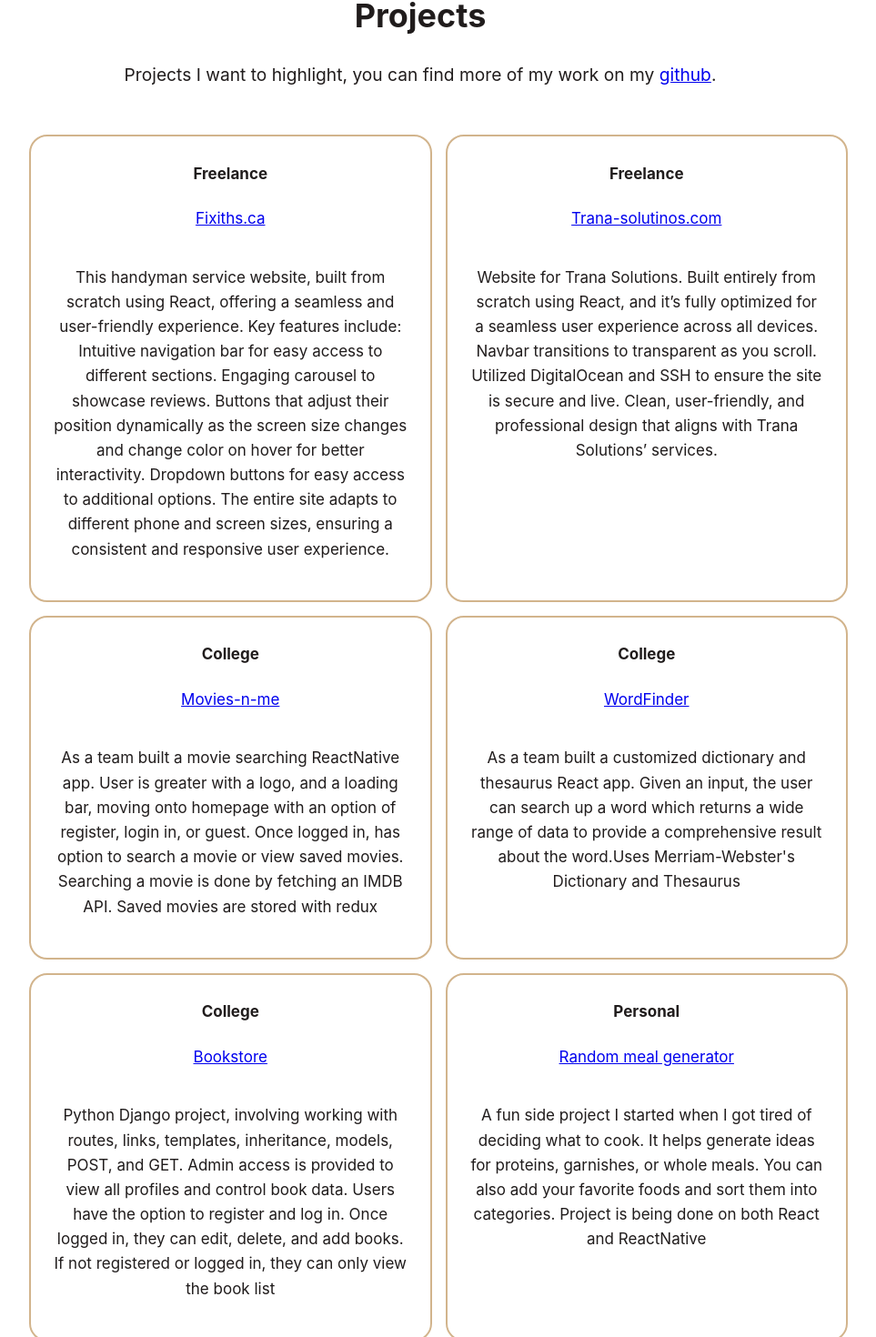
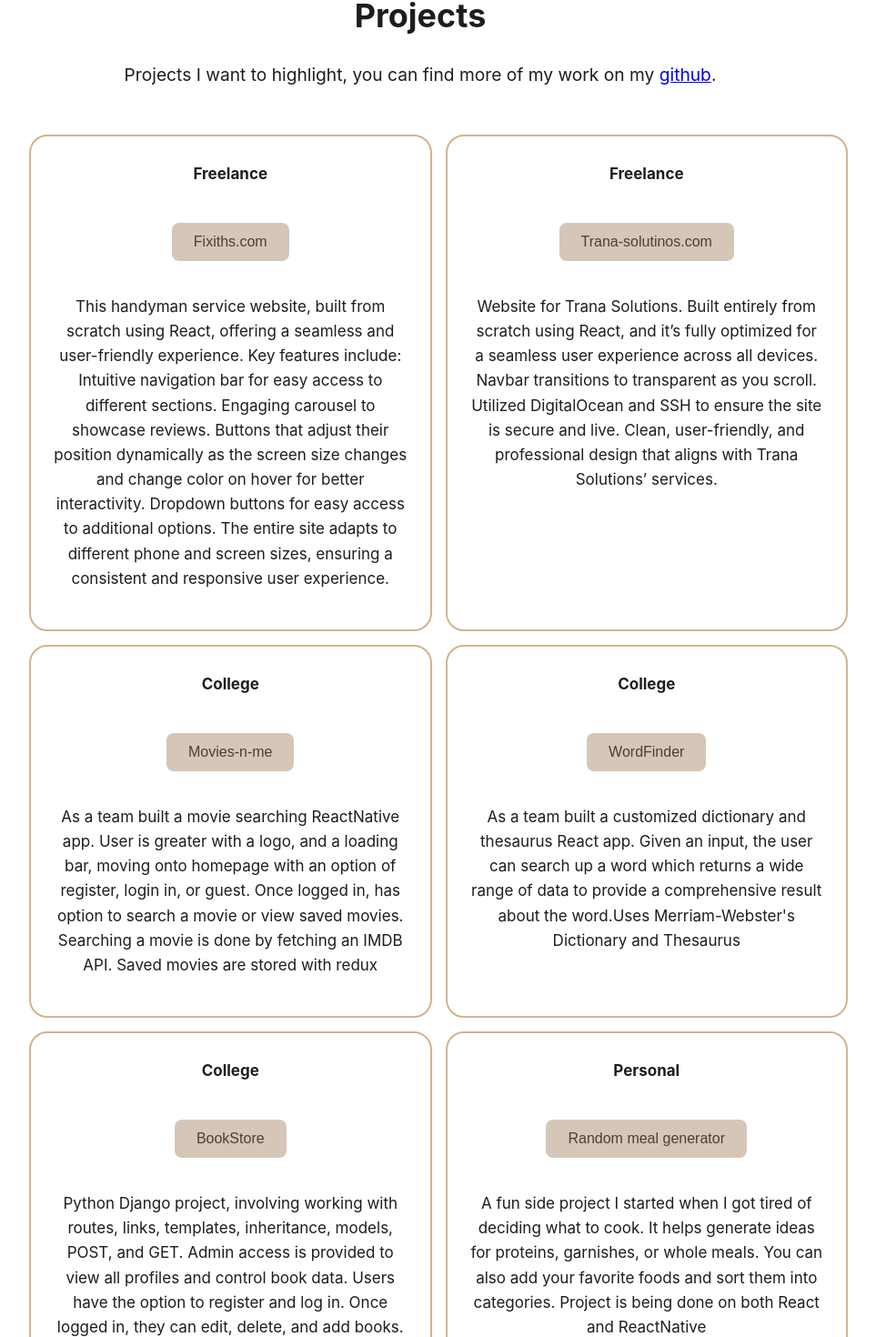
Before and after one commit to yuliaFl/portfolioWebsite, a React (Create React App) app in the folder proj/: page / in a window 1280 px wide. Shown: the part 2012-3482 px from the top of the page at 91% size, without its empty margins (178-1141 px from the left). Built offline with nearby package versions, Linux system fonts and the light colour scheme.

Commit message:
updated buttons in project

```diff
--- a/proj/src/App.js
+++ b/proj/src/App.js
@@ -5,11 +5,14 @@
 import Contact from "./pages/Contact";
 import Projects from "./pages/Projects";
 import Navbar from "./pages/Navbar";
+import Fixiths from "./pages/Fixiths";
+import TranaSolutions from "./pages/TranaSolutions";
+import { BrowserRouter as Router, Route, Routes } from "react-router-dom";
+import ScrollToTop from "./components/ScrollToTop";
 
-function App() {
-  return (
-      <div className="App">
-         <div className="content">
+function MainPage(){
+  return(
+  <div className="main-page">
     <div id="Home">
       <Home />
     </div>
@@ -23,7 +26,23 @@
       <Contact />
     </div>
   </div>
+  );
+}
+
+function App() {
+  return (
+    <Router>
+      <ScrollToTop />
+      <div className="App">
+         <div className="content">
+          <Routes>
+            <Route path="/" element={<MainPage />} />
+            <Route path="/fixiths" element={<Fixiths />} />
+            <Route path="/tranasolutions" element={<TranaSolutions />} />
+          </Routes>
          </div>
+      </div>
+    </Router>
   );
 }
 
--- /dev/null
+++ b/proj/src/components/ScrollToTop.js
@@ -0,0 +1,17 @@
+import { useEffect } from "react";
+import { useLocation } from "react-router-dom";
+
+{
+  /* function to jump to the top of the page when moving between pages */
+}
+function ScrollToTop() {
+  const { pathname } = useLocation();
+
+  useEffect(() => {
+    window.scrollTo(0, 0);
+  }, [pathname]);
+
+  return null;
+}
+
+export default ScrollToTop;
--- /dev/null
+++ b/proj/src/pages/Fixiths.js
@@ -0,0 +1,10 @@
+import React from "react";
+
+function Fixiths() {
+  return (
+    <div>
+
+    </div>
+  );
+}
+export default Fixiths;
--- a/proj/src/pages/Projects.js
+++ b/proj/src/pages/Projects.js
@@ -1,8 +1,10 @@
 import React from "react";
 import Card from "react-bootstrap/Card";
 import "../styles/Projects.css";
+import { useNavigate } from "react-router-dom";
 
 function Projects() {
+  const navigate = useNavigate();
   return (
     <div id="projects">
       <div className="background">
@@ -19,9 +21,29 @@
                 <Card>
                   <Card.Header as="h4">Freelance</Card.Header>
                   <Card.Body>
-                    <a href="http://www.fixiths.ca/">
-                      <Card.Title>Fixiths.ca</Card.Title>
-                    </a>
+                    <div style={{ textAlign: "center", marginTop: "40px" }}>
+                      <button
+                        onClick={() => navigate("/Fixiths")}
+                        style={{
+                          backgroundColor: "#D6C6B8", // soft nude
+                          color: "#4B3F36", // darker brown text
+                          padding: "12px 24px",
+                          border: "none",
+                          borderRadius: "8px",
+                          cursor: "pointer",
+                          fontSize: "16px",
+                          transition: "background-color 0.2s",
+                        }}
+                        onMouseOver={(e) =>
+                          (e.currentTarget.style.backgroundColor = "#CBB6A6")
+                        }
+                        onMouseOut={(e) =>
+                          (e.currentTarget.style.backgroundColor = "#D6C6B8")
+                        }
+                      >
+                        Fixiths.com
+                      </button>
+                    </div>
                     <Card.Text className="cardText">
                       This handyman service website, built from scratch using
                       React, offering a seamless and user-friendly experience.
@@ -41,15 +63,35 @@
                 <Card>
                   <Card.Header as="h4">Freelance</Card.Header>
                   <Card.Body>
-                    <a href="https://trana-solutions.com/">
-                      <Card.Title>Trana-solutinos.com</Card.Title>
-                    </a>
+                    <div style={{ textAlign: "center", marginTop: "40px" }}>
+                      <button
+                        onClick={() => navigate("/Trana-Solutions")}
+                        style={{
+                          backgroundColor: "#D6C6B8", // soft nude
+                          color: "#4B3F36", // darker brown text
+                          padding: "12px 24px",
+                          border: "none",
+                          borderRadius: "8px",
+                          cursor: "pointer",
+                          fontSize: "16px",
+                          transition: "background-color 0.2s",
+                        }}
+                        onMouseOver={(e) =>
+                          (e.currentTarget.style.backgroundColor = "#CBB6A6")
+                        }
+                        onMouseOut={(e) =>
+                          (e.currentTarget.style.backgroundColor = "#D6C6B8")
+                        }
+                      >
+                        Trana-solutinos.com
+                      </button>
+                    </div>
                     <Card.Text className="cardText">
                       Website for Trana Solutions. Built entirely from scratch
                       using React, and it’s fully optimized for a seamless user
                       experience across all devices. Navbar transitions to
-                      transparent as you scroll. Utilized DigitalOcean and SSH to
-                      ensure the site is secure and live. Clean,
+                      transparent as you scroll. Utilized DigitalOcean and SSH
+                      to ensure the site is secure and live. Clean,
                       user-friendly, and professional design that aligns with
                       Trana Solutions’ services.
                     </Card.Text>
@@ -60,9 +102,29 @@
                 <Card>
                   <Card.Header as="h4">College</Card.Header>
                   <Card.Body>
-                    <a href="https://github.com/yuliaFl/CPAN213_Movies-n-Me">
-                      <Card.Title>Movies-n-me</Card.Title>
-                    </a>
+                    <div style={{ textAlign: "center", marginTop: "40px" }}>
+                      <button
+                        onClick={() => navigate("/MoviesNMe")}
+                        style={{
+                          backgroundColor: "#D6C6B8", // soft nude
+                          color: "#4B3F36", // darker brown text
+                          padding: "12px 24px",
+                          border: "none",
+                          borderRadius: "8px",
+                          cursor: "pointer",
+                          fontSize: "16px",
+                          transition: "background-color 0.2s",
+                        }}
+                        onMouseOver={(e) =>
+                          (e.currentTarget.style.backgroundColor = "#CBB6A6")
+                        }
+                        onMouseOut={(e) =>
+                          (e.currentTarget.style.backgroundColor = "#D6C6B8")
+                        }
+                      >
+                        Movies-n-me
+                      </button>
+                    </div>
                     <Card.Text className="cardText">
                       As a team built a movie searching ReactNative app. User is
                       greater with a logo, and a loading bar, moving onto
@@ -78,9 +140,29 @@
                 <Card>
                   <Card.Header as="h4">College</Card.Header>
                   <Card.Body>
-                    <a href="https://github.com/yuliaFl/CPAN144_WordFinder">
-                      <Card.Title>WordFinder</Card.Title>
-                    </a>
+                    <div style={{ textAlign: "center", marginTop: "40px" }}>
+                      <button
+                        onClick={() => navigate("/MoviesNMe")}
+                        style={{
+                          backgroundColor: "#D6C6B8", // soft nude
+                          color: "#4B3F36", // darker brown text
+                          padding: "12px 24px",
+                          border: "none",
+                          borderRadius: "8px",
+                          cursor: "pointer",
+                          fontSize: "16px",
+                          transition: "background-color 0.2s",
+                        }}
+                        onMouseOver={(e) =>
+                          (e.currentTarget.style.backgroundColor = "#CBB6A6")
+                        }
+                        onMouseOut={(e) =>
+                          (e.currentTarget.style.backgroundColor = "#D6C6B8")
+                        }
+                      >
+                        WordFinder
+                      </button>
+                    </div>
                     <Card.Text className="cardText">
                       As a team built a customized dictionary and thesaurus
                       React app. Given an input, the user can search up a word
@@ -95,9 +177,29 @@
                 <Card>
                   <Card.Header as="h4">College</Card.Header>
                   <Card.Body>
-                    <a href="https://github.com/yuliaFl/Python_Humber/tree/main/bookstore">
-                      <Card.Title>Bookstore</Card.Title>
-                    </a>
+                    <div style={{ textAlign: "center", marginTop: "40px" }}>
+                      <button
+                        onClick={() => navigate("/MoviesNMe")}
+                        style={{
+                          backgroundColor: "#D6C6B8", // soft nude
+                          color: "#4B3F36", // darker brown text
+                          padding: "12px 24px",
+                          border: "none",
+                          borderRadius: "8px",
+                          cursor: "pointer",
+                          fontSize: "16px",
+                          transition: "background-color 0.2s",
+                        }}
+                        onMouseOver={(e) =>
+                          (e.currentTarget.style.backgroundColor = "#CBB6A6")
+                        }
+                        onMouseOut={(e) =>
+                          (e.currentTarget.style.backgroundColor = "#D6C6B8")
+                        }
+                      >
+                        BookStore
+                      </button>
+                    </div>
                     <Card.Text className="cardText">
                       Python Django project, involving working with routes,
                       links, templates, inheritance, models, POST, and GET.
@@ -114,9 +216,29 @@
                 <Card>
                   <Card.Header as="h4">Personal</Card.Header>
                   <Card.Body>
-                    <a href="https://github.com/yuliaFl/RandomDishGenerator_Web">
-                      <Card.Title>Random meal generator</Card.Title>
-                    </a>
+                    <div style={{ textAlign: "center", marginTop: "40px" }}>
+                      <button
+                        onClick={() => navigate("/MoviesNMe")}
+                        style={{
+                          backgroundColor: "#D6C6B8", // soft nude
+                          color: "#4B3F36", // darker brown text
+                          padding: "12px 24px",
+                          border: "none",
+                          borderRadius: "8px",
+                          cursor: "pointer",
+                          fontSize: "16px",
+                          transition: "background-color 0.2s",
+                        }}
+                        onMouseOver={(e) =>
+                          (e.currentTarget.style.backgroundColor = "#CBB6A6")
+                        }
+                        onMouseOut={(e) =>
+                          (e.currentTarget.style.backgroundColor = "#D6C6B8")
+                        }
+                      >
+                        Random meal generator
+                      </button>
+                    </div>
                     <Card.Text className="cardText">
                       A fun side project I started when I got tired of deciding
                       what to cook. It helps generate ideas for proteins,
--- /dev/null
+++ b/proj/src/pages/TranaSolutions.js
@@ -0,0 +1,10 @@
+import React from "react";
+
+function TranaSolutions() {
+  return (
+    <div>
+
+    </div>
+  );
+}
+export default TranaSolutions;
```
Lines whose indentation alone changed are shown as unchanged.
